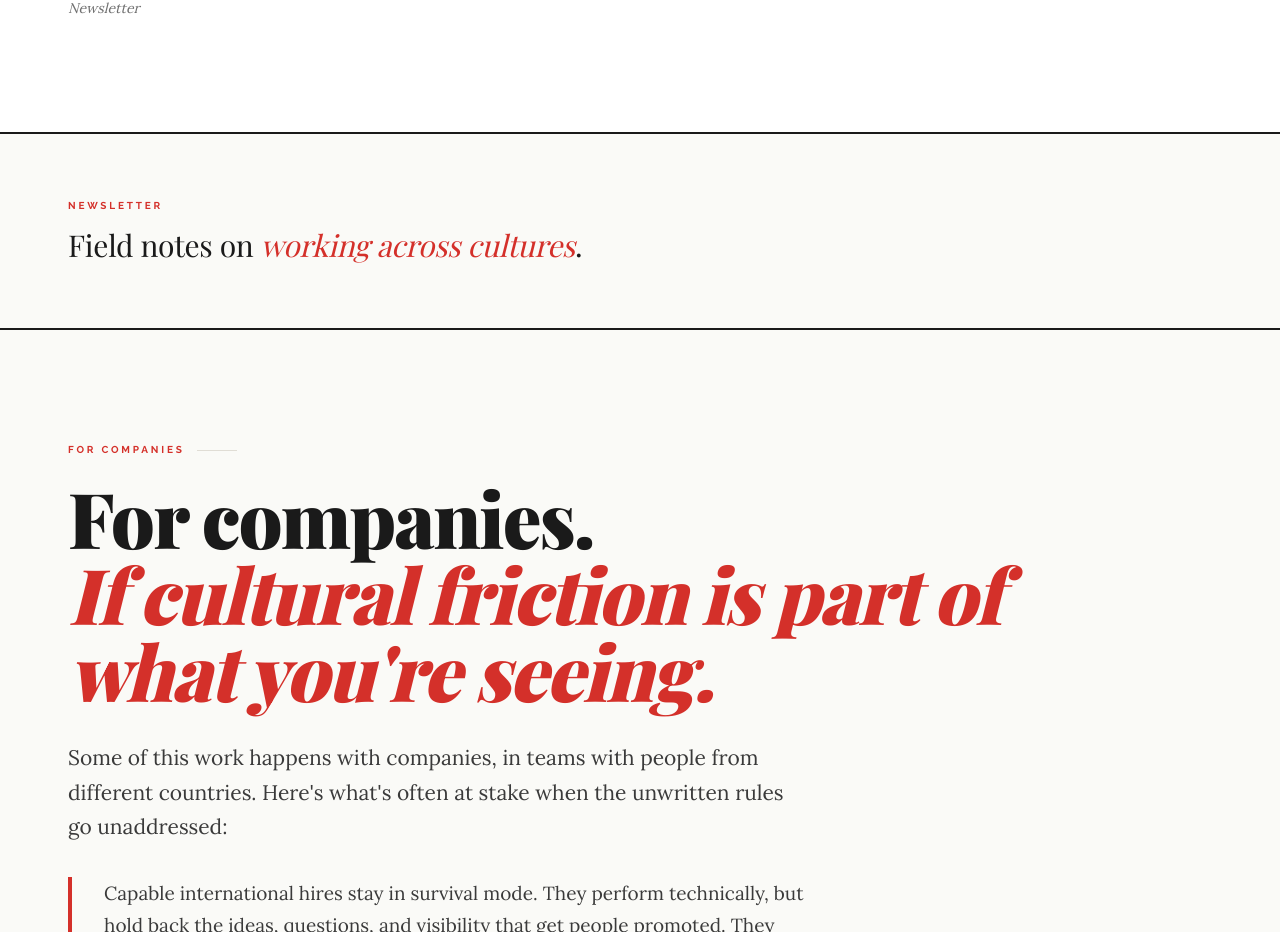
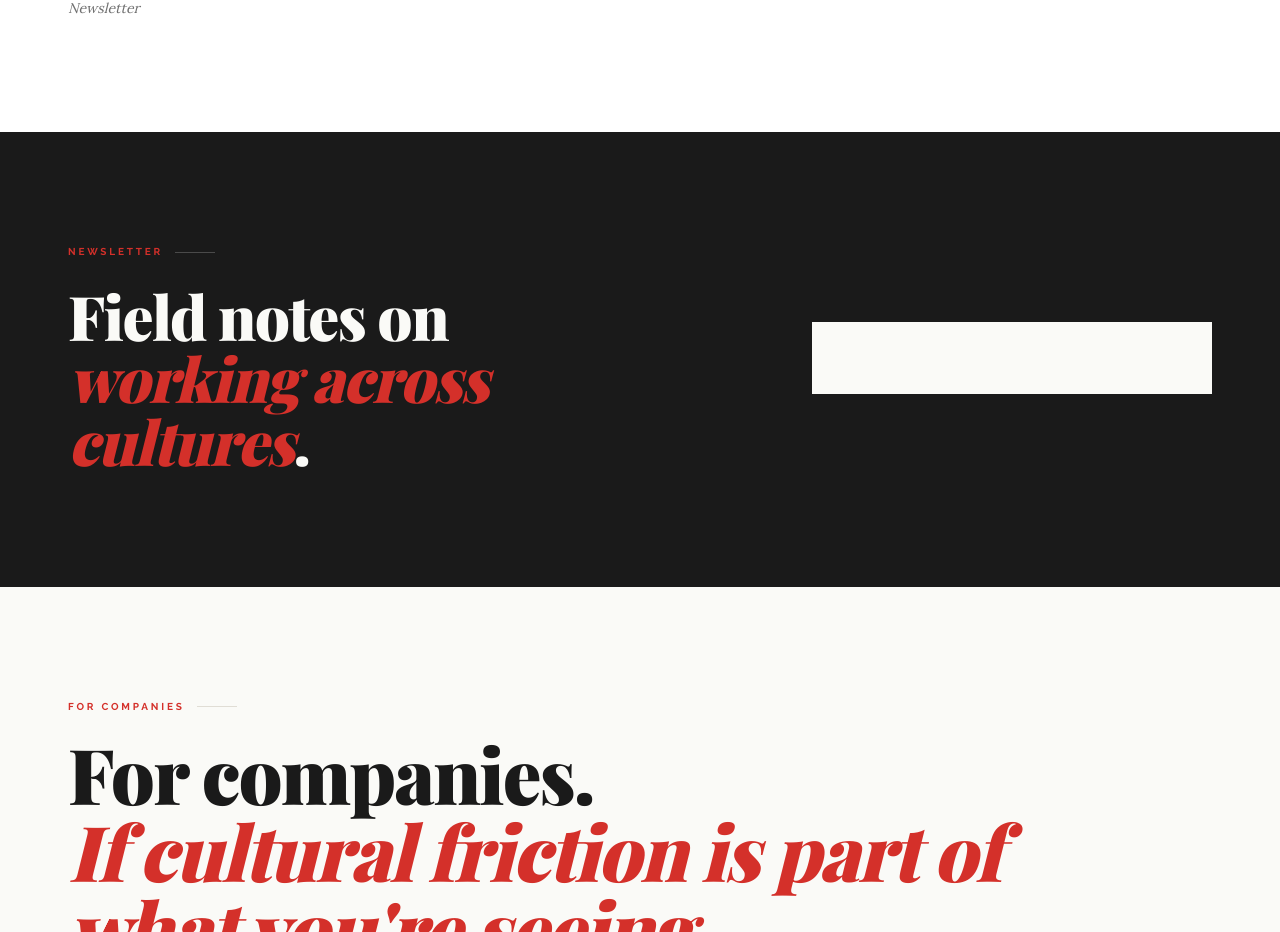
Before and after one commit to biljanatasetovikj-boop/InvisibleRules, a Next.js app: page / in a window 1280 px wide. Shown: the part 5175-6107 px from the top of the page. Built offline with nearby package versions, Linux system fonts and the light colour scheme; a web font is replaced by a local one.

Commit message:
Restyle newsletter as dark statement band with form in bright card

```diff
--- a/components/Newsletter.tsx
+++ b/components/Newsletter.tsx
@@ -3,26 +3,27 @@ import BeehiivForm from "./BeehiivForm";
 
 export default function Newsletter() {
   return (
-    <section
-      id="newsletter"
-      className="py-16 bg-[#fafaf7] border-t-2 border-[#1a1a1a]"
-    >
+    <section id="newsletter" className="bg-[#1a1a1a] py-24 lg:py-28">
       <div className="max-w-[1240px] mx-auto px-6 lg:px-12">
         <FadeIn>
-          <div className="grid grid-cols-1 md:grid-cols-[1fr_auto] gap-7 md:gap-14 md:items-center">
+          <div className="grid grid-cols-1 md:grid-cols-[1fr_400px] gap-12 md:gap-16 md:items-center">
             <div>
-              <div className="font-sans text-[10px] font-bold uppercase tracking-[0.28em] text-[#d4302a] mb-3">
-                Newsletter
+              <div className="flex items-center gap-3 mb-6">
+                <span className="font-sans text-[10px] font-bold uppercase tracking-[0.28em] text-[#d4302a]">
+                  Newsletter
+                </span>
+                <span className="w-10 h-px bg-[#4a4a4a]" />
               </div>
-              <p className="font-serif text-[#1a1a1a] text-[clamp(22px,2.4vw,30px)] leading-[1.25] tracking-[-0.01em] max-w-[560px]">
+              <h2 className="font-serif font-black text-[#fafaf7] text-[clamp(34px,4.8vw,62px)] tracking-[-0.025em] leading-[1.02] max-w-[620px]">
                 Field notes on{" "}
                 <span className="italic text-[#d4302a]">
                   working across cultures
                 </span>
                 .
-              </p>
+              </h2>
             </div>
-            <div className="w-full md:w-[380px]">
+
+            <div className="bg-[#fafaf7] p-8 lg:p-9">
               <BeehiivForm />
             </div>
           </div>
```
